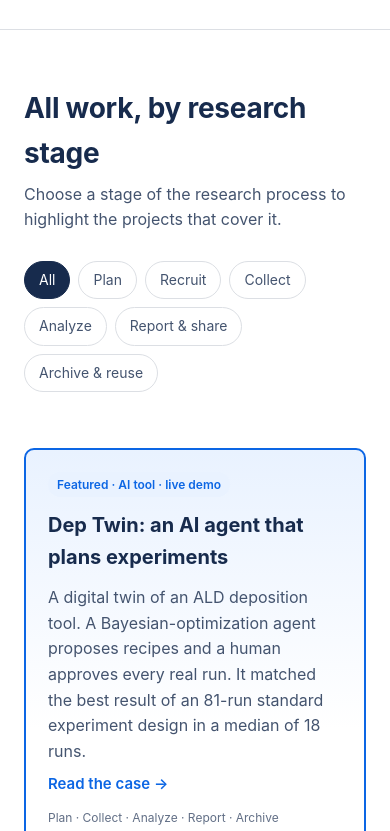
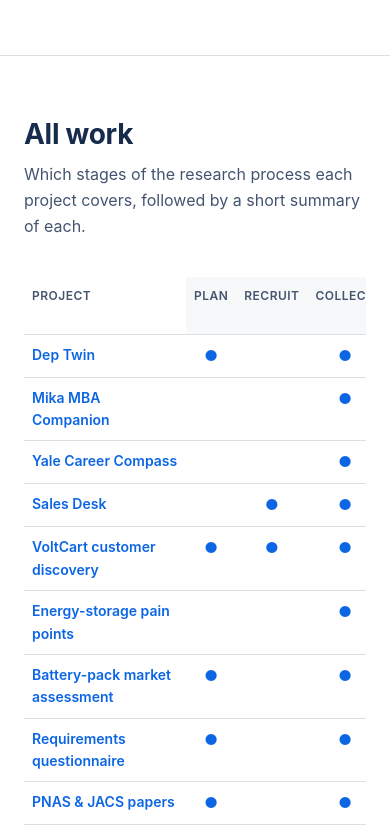
Before and after one commit to garychen836/research-portfolio, a plain HTML site: page index.html in a window 390 px wide. Shown: the part 2038-2869 px from the top of the page. Drawn offline with Linux system fonts and the light colour scheme.

Commit message:
Replace stage filter buttons with a coverage table; add Tsai CITY context to VoltCart
Co-Authored-By: Claude Opus 5.5 <noreply@anthropic.com>

```diff
--- a/index.html
+++ b/index.html
@@ -40,15 +40,17 @@
   .fit .q{font-size:13px;color:var(--ink-3);font-weight:600;text-transform:uppercase;letter-spacing:.05em}
   .fit p{margin:6px 0 0}
   /* process map */
-  .process{display:flex;gap:8px;flex-wrap:wrap;margin-bottom:18px}
-  .process button{font:inherit;font-size:14px;border:1px solid var(--line);background:#fff;border-radius:999px;padding:7px 14px;cursor:pointer;color:var(--ink-2)}
-  .process button[aria-pressed="true"]{background:var(--ink);color:#fff;border-color:var(--ink)}
-  .process-note{font-size:14px;color:var(--ink-3);margin:-6px 0 22px;min-height:22px}
   /* cards */
   .grid{display:grid;grid-template-columns:repeat(auto-fill,minmax(310px,1fr));gap:18px}
   .card{border:1px solid var(--line);border-radius:var(--radius);padding:22px;background:#fff;display:flex;flex-direction:column;transition:opacity .2s, box-shadow .2s}
   .card:hover{box-shadow:0 4px 18px rgba(9,30,66,.08)}
-  .card.dim{opacity:.28}
+  .coverage-wrap{overflow-x:auto;margin-bottom:28px}
+  .coverage{min-width:620px;font-size:14px}
+  .coverage th,.coverage td{text-align:center;padding:9px 8px}
+  .coverage thead th{font-size:12px;text-transform:uppercase;letter-spacing:.04em}
+  .coverage th[scope=row],.coverage thead th:first-child{text-align:left;font-weight:600;background:none}
+  .coverage th[scope=row] a{text-decoration:none}
+  .coverage .dot{color:var(--accent);font-size:15px}
   .also{border-top:1px dashed var(--line);padding-top:24px}
   .also h4{font-size:13px;text-transform:uppercase;letter-spacing:.06em;color:var(--ink-3);margin:0 0 6px}
   .also li{margin:8px 0;color:var(--ink-2)}
@@ -119,7 +121,7 @@
     <div><span class="q">Building tools with AI (Claude Code)</span>
       <p>Five AI products built with Claude Code, four of them live. Four have full case studies: <a href="#deptwin">Dep Twin</a>, an experiment-planning agent with a public demo; <a href="#mika">Mika MBA Companion</a>, a personal agent used by 100+ students; <a href="#compass">Yale Career Compass</a>, an open feed of 2,700+ jobs; and <a href="#salesdesk">Sales Desk</a>, which my company's sales team uses. <a href="#also-built">Mika Fab Academy</a> is summarized after them.</p></div>
     <div><span class="q">The end-to-end research process</span>
-      <p>Click the stages in <a href="#work">All work</a> to see which project covers each one. <a href="#voltcart">VoltCart</a> walks through every stage: hypotheses, recruiting screener, guide, pass/fail thresholds, synthesis.</p></div>
+      <p>The table in <a href="#work">All work</a> shows which projects cover each stage. <a href="#voltcart">VoltCart</a> shows planning through data collection in detail: hypotheses, a recruiting screener, the interview guide and pass/fail thresholds.</p></div>
     <div><span class="q">Qualitative (and some quantitative) methods</span>
       <p>Interviews, field observation, retail audits and survey design (<a href="#painpoints">pain-point synthesis</a>, <a href="#market">market assessment</a>, <a href="#instrument">questionnaire</a>), plus DOE, SPC and price benchmarking from engineering.</p></div>
     <div><span class="q">Data management, analysis &amp; sharing insights</span>
@@ -128,81 +130,78 @@
 </div></section>
 
 <section id="work"><div class="wrap">
-  <h2>All work, by research stage</h2>
-  <p class="sub">Choose a stage of the research process to highlight the projects that cover it.</p>
-  <div class="process" role="group" aria-label="Filter by research stage">
-    <button data-stage="all" aria-pressed="true">All</button>
-    <button data-stage="plan">Plan</button>
-    <button data-stage="recruit">Recruit</button>
-    <button data-stage="collect">Collect</button>
-    <button data-stage="analyze">Analyze</button>
-    <button data-stage="report">Report &amp; share</button>
-    <button data-stage="archive">Archive &amp; reuse</button>
+  <h2>All work</h2>
+  <p class="sub">Which stages of the research process each project covers, followed by a short summary of each.</p>
+  <div class="coverage-wrap">
+  <table class="coverage">
+    <thead><tr><th scope="col">Project</th><th scope="col">Plan</th><th scope="col">Recruit</th><th scope="col">Collect</th><th scope="col">Analyze</th><th scope="col">Report &amp; share</th><th scope="col">Archive &amp; reuse</th></tr></thead>
+    <tbody>
+      <tr><th scope="row"><a href="#deptwin">Dep Twin</a></th><td><span class=dot aria-label=yes>●</span></td><td></td><td><span class=dot aria-label=yes>●</span></td><td><span class=dot aria-label=yes>●</span></td><td><span class=dot aria-label=yes>●</span></td><td><span class=dot aria-label=yes>●</span></td></tr>
+      <tr><th scope="row"><a href="#mika">Mika MBA Companion</a></th><td></td><td></td><td><span class=dot aria-label=yes>●</span></td><td><span class=dot aria-label=yes>●</span></td><td><span class=dot aria-label=yes>●</span></td><td><span class=dot aria-label=yes>●</span></td></tr>
+      <tr><th scope="row"><a href="#compass">Yale Career Compass</a></th><td></td><td></td><td><span class=dot aria-label=yes>●</span></td><td><span class=dot aria-label=yes>●</span></td><td><span class=dot aria-label=yes>●</span></td><td><span class=dot aria-label=yes>●</span></td></tr>
+      <tr><th scope="row"><a href="#salesdesk">Sales Desk</a></th><td></td><td><span class=dot aria-label=yes>●</span></td><td><span class=dot aria-label=yes>●</span></td><td><span class=dot aria-label=yes>●</span></td><td><span class=dot aria-label=yes>●</span></td><td><span class=dot aria-label=yes>●</span></td></tr>
+      <tr><th scope="row"><a href="#voltcart">VoltCart customer discovery</a></th><td><span class=dot aria-label=yes>●</span></td><td><span class=dot aria-label=yes>●</span></td><td><span class=dot aria-label=yes>●</span></td><td><span class=dot aria-label=yes>●</span></td><td></td><td></td></tr>
+      <tr><th scope="row"><a href="#painpoints">Energy-storage pain points</a></th><td></td><td></td><td><span class=dot aria-label=yes>●</span></td><td><span class=dot aria-label=yes>●</span></td><td><span class=dot aria-label=yes>●</span></td><td></td></tr>
+      <tr><th scope="row"><a href="#market">Battery-pack market assessment</a></th><td><span class=dot aria-label=yes>●</span></td><td></td><td><span class=dot aria-label=yes>●</span></td><td><span class=dot aria-label=yes>●</span></td><td><span class=dot aria-label=yes>●</span></td><td></td></tr>
+      <tr><th scope="row"><a href="#instrument">Requirements questionnaire</a></th><td><span class=dot aria-label=yes>●</span></td><td></td><td><span class=dot aria-label=yes>●</span></td><td></td><td></td><td></td></tr>
+      <tr><th scope="row"><a href="#science">PNAS &amp; JACS papers</a></th><td><span class=dot aria-label=yes>●</span></td><td></td><td><span class=dot aria-label=yes>●</span></td><td><span class=dot aria-label=yes>●</span></td><td><span class=dot aria-label=yes>●</span></td><td></td></tr>
+    </tbody>
+  </table>
   </div>
-  <p class="process-note" id="stage-note"></p>
   <div class="grid">
     <article class="card featured" data-stages="plan collect analyze report archive">
       <span class="tag t-ai">Featured · AI tool · live demo</span>
       <h3>Dep Twin: an AI agent that plans experiments</h3>
       <p>A digital twin of an ALD deposition tool. A Bayesian-optimization agent proposes recipes and a human approves every real run. It matched the best result of an 81-run standard experiment design in a median of 18 runs.</p>
       <a class="more" href="#deptwin">Read the case →</a>
-      <div class="stages">Plan · Collect · Analyze · Report · Archive</div>
     </article>
     <article class="card" data-stages="collect analyze report archive">
       <span class="tag t-ai">AI tool · live</span>
       <h3>Mika MBA Companion</h3>
       <p>A personal agent for Yale SOM students: 700+ roles and 100+ weekly events from 15+ sources, plus coursework, case practice and networking, with a demand view for the Career Development Office.</p>
       <a class="more" href="#mika">Read the case →</a>
-      <div class="stages">Collect · Analyze · Report · Archive</div>
     </article>
     <article class="card" data-stages="collect analyze report archive">
       <span class="tag t-ai">AI tool · live</span>
       <h3>Yale Career Compass</h3>
       <p>2,700+ entry-level roles read daily from employers' own career pages, joined with public H-1B filing data, with a chat that can only answer from data the site has verified.</p>
       <a class="more" href="#compass">Read the case →</a>
-      <div class="stages">Collect · Analyze · Report · Archive</div>
     </article>
     <article class="card" data-stages="recruit collect analyze report archive">
       <span class="tag t-ai">AI tool · in use</span>
       <h3>Sales Desk: AI prospect research and quoting</h3>
       <p>A research agent that profiles companies with cited sources, drafts outreach and turns inquiries into quotes. Any number comes from code, never from the model.</p>
       <a class="more" href="#salesdesk">Read the case →</a>
-      <div class="stages">Recruit · Collect · Analyze · Report · Archive</div>
     </article>
     <article class="card" data-stages="plan recruit collect analyze">
       <span class="tag t-qual">Qualitative</span>
       <h3>VoltCart customer discovery</h3>
       <p>An interview study of 27 people across five stakeholder groups, with hypotheses and pass/fail thresholds set before any interviews.</p>
       <a class="more" href="#voltcart">Read the case →</a>
-      <div class="stages">Plan · Recruit · Collect · Analyze</div>
     </article>
     <article class="card" data-stages="collect analyze report">
       <span class="tag t-qual">Qualitative synthesis</span>
       <h3>Energy-storage pain points</h3>
       <p>Field feedback from a North American industry forum, synthesized into a segment × pain-point matrix with a "minimum bar" for each segment.</p>
       <a class="more" href="#painpoints">Read the case →</a>
-      <div class="stages">Collect · Analyze · Report</div>
     </article>
     <article class="card" data-stages="plan collect analyze report">
       <span class="tag t-mixed">Mixed methods</span>
       <h3>Battery-pack market assessment</h3>
       <p>Retail audits, site visits, trade-show conversations and $/kWh benchmarking. The result was a recommendation not to enter one market, and a new direction.</p>
       <a class="more" href="#market">Read the case →</a>
-      <div class="stages">Plan · Collect · Analyze · Report</div>
     </article>
     <article class="card" data-stages="plan collect">
       <span class="tag t-qual">Instrument design</span>
       <h3>Requirements questionnaire</h3>
       <p>A two-tier survey (20 core items, 36 optional technical items) that takes a customer 10–15 minutes and makes them rank conflicting targets.</p>
       <a class="more" href="#instrument">Read the case →</a>
-      <div class="stages">Plan · Collect</div>
     </article>
     <article class="card" data-stages="plan collect analyze report">
       <span class="tag t-sci">Peer-reviewed</span>
       <h3>PNAS (2019) · JACS (2020)</h3>
       <p>Fuel-cell catalyst research, including a combinatorial screening study, plus five patent applications and DOE/SPC work in semiconductor manufacturing.</p>
       <a class="more" href="#science">See publications →</a>
-      <div class="stages">Plan · Collect · Analyze · Report</div>
     </article>
   </div>
 </div></section>
@@ -331,13 +330,13 @@
 
 <section id="research"><div class="wrap">
   <h2>Research case studies</h2>
-  <p class="sub">Customer and market research from my work in industrial hardware and a Yale climate venture project. Client names are removed.</p>
+  <p class="sub">Customer and market research from my work in industrial hardware and a climate startup I'm building through Yale's Tsai CITY. Client names are removed.</p>
 
   <div class="case" id="voltcart">
     <aside>
       <span class="tag t-qual" style="font-size:12px;font-weight:600;padding:3px 9px;border-radius:999px">Qualitative</span>
       <dl>
-        <dt>Context</dt><dd>Yale Climate Intensive venture project, Nov–Dec 2026</dd>
+        <dt>Context</dt><dd>Climate Intensive, a Tsai CITY venture program at Yale, Nov–Dec 2026. It is the customer discovery for a startup I'm building.</dd>
         <dt>Method</dt><dd>Semi-structured interviews, about 20 minutes each, plus a one-week power logger</dd>
         <dt>Sample</dt><dd>27 participants across 5 stakeholder groups</dd>
       </dl>
@@ -487,22 +486,6 @@
     t.appendChild(tr);
   });
 
-  // Research-stage filter
-  const notes={
-    all:"",
-    plan:"Plan: research questions, hypotheses, thresholds, choosing the instrument.",
-    recruit:"Recruit: screeners, sampling across stakeholder groups, finding participants.",
-    collect:"Collect: interviews, field observation, surveys, data pipelines.",
-    analyze:"Analyze: affinity mapping, segment matrices, benchmarks, classification.",
-    report:"Report & share: dashboards, decision memos, plain-language insights.",
-    archive:"Archive & reuse: caches, logs and repositories that make insights reusable."
-  };
-  document.querySelectorAll('.process button').forEach(btn=>btn.addEventListener('click',()=>{
-    const s=btn.dataset.stage;
-    document.querySelectorAll('.process button').forEach(b=>b.setAttribute('aria-pressed',b===btn));
-    document.getElementById('stage-note').textContent=notes[s];
-    document.querySelectorAll('.card').forEach(c=>c.classList.toggle('dim',s!=='all'&&!c.dataset.stages.split(' ').includes(s)));
-  }));
 </script>
 </body>
 </html>
```
